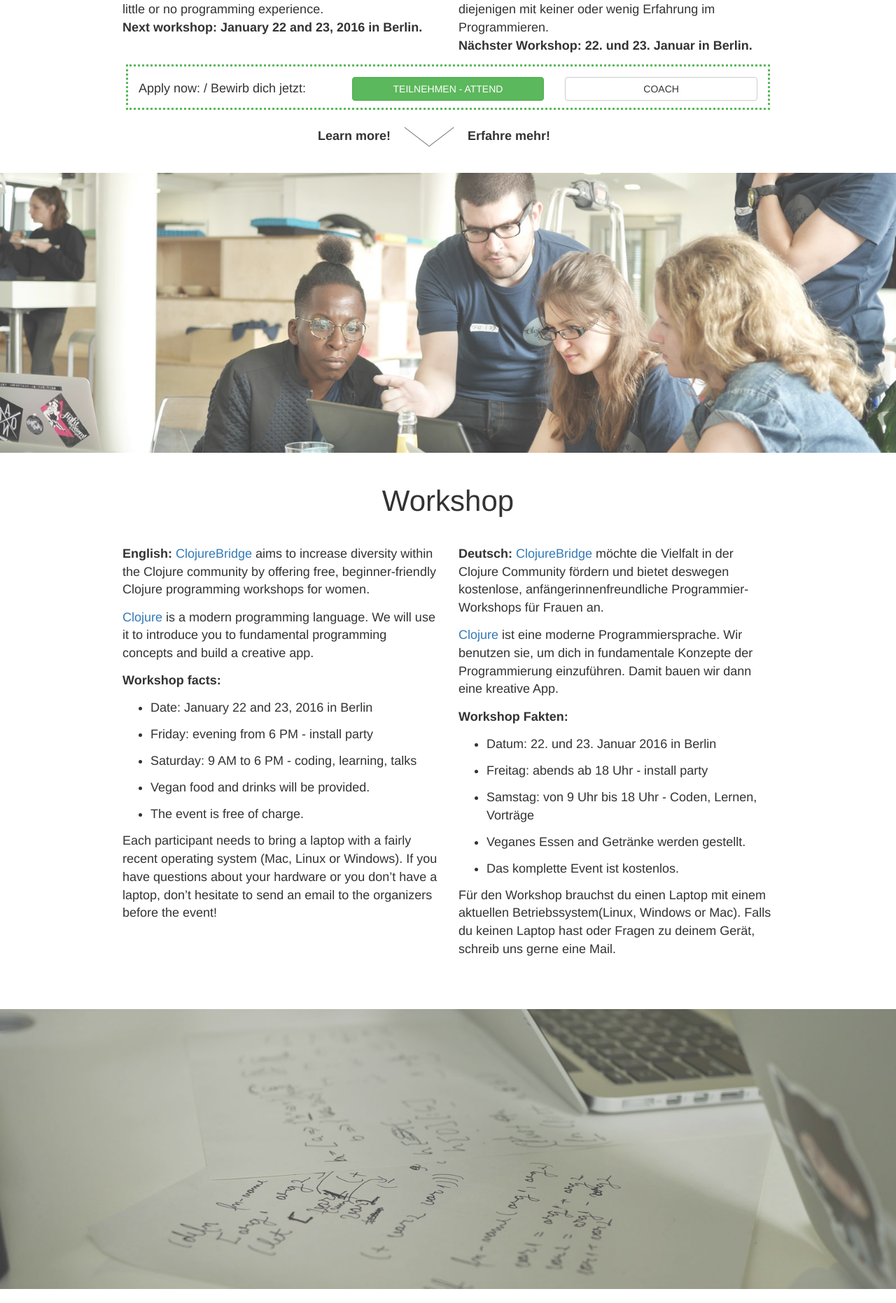
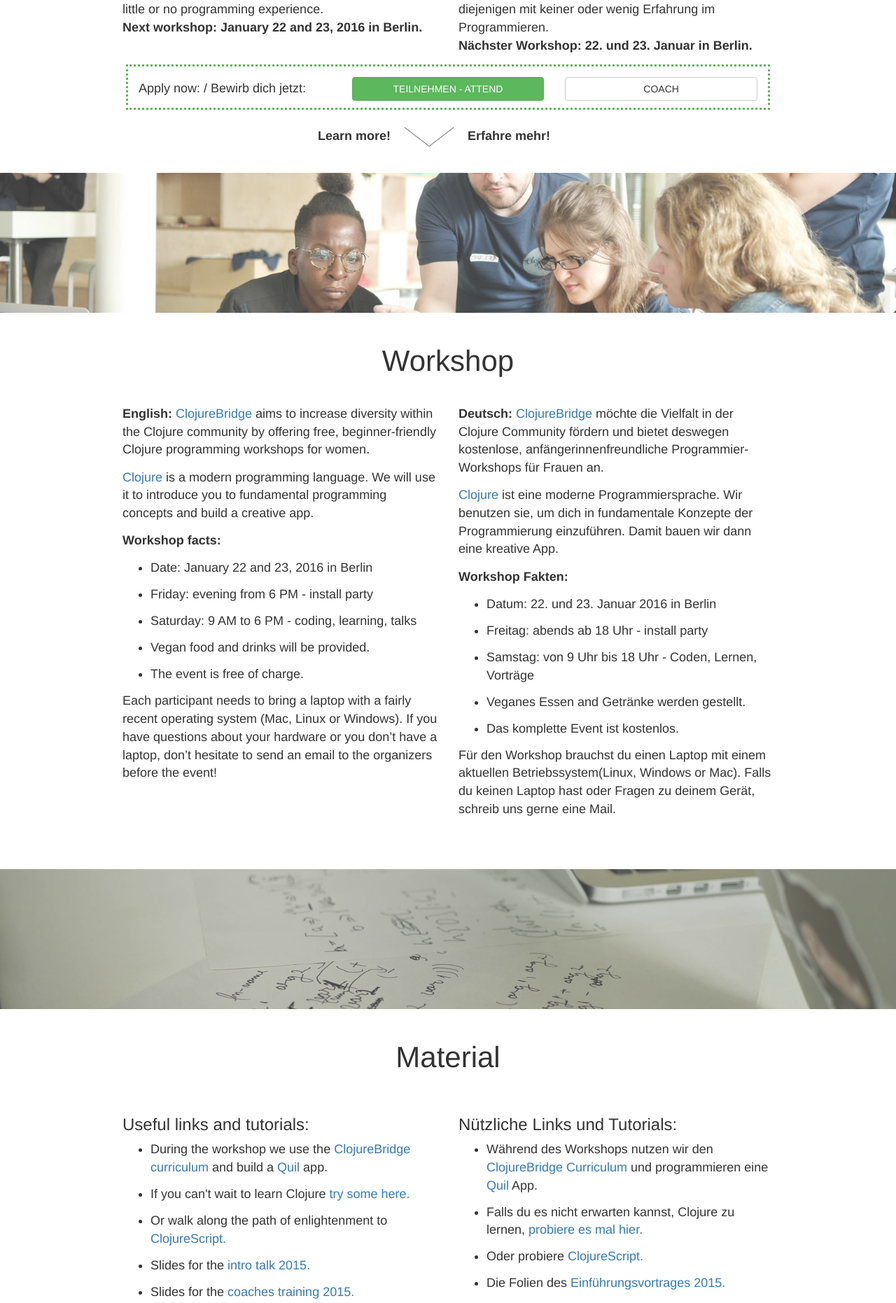
Before and after one commit to clojurebridge-berlin/clojurebridge-berlin.github.io, a Jekyll site: the page built from index.html, in a window 1280 px wide. Shown: the part 443-2305 px from the top of the page at 70% size. Built offline with Jekyll 4.4.1, drawn with Linux system fonts in a browser that asks for light colours.

Commit message:
Add another media query

```diff
--- a/assets/stylesheet.css
+++ b/assets/stylesheet.css
@@ -166,6 +166,15 @@
   }
 }
 
+@media only screen and (min-device-width: 768px) and (max-device-width: 1024px) and (orientation: landscape) {
+  section.module.parallax {
+    background-position: 50% 50%;
+    background-size: cover;
+    background-repeat: no-repeat;
+    height: 200px;
+  }
+}
+
 @media all and (max-width: 600px) and (orientation: portrait) {
 
   section.module.parallax {
```
